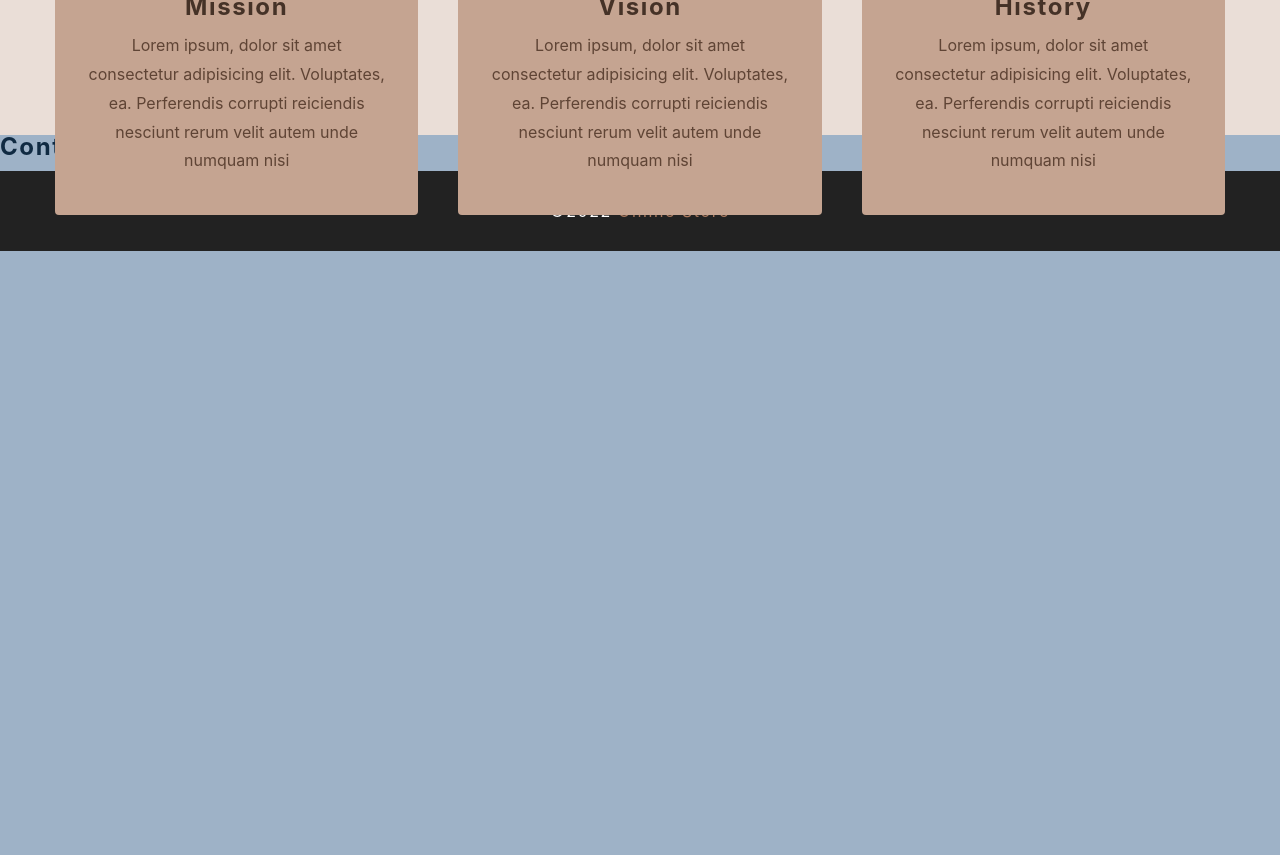
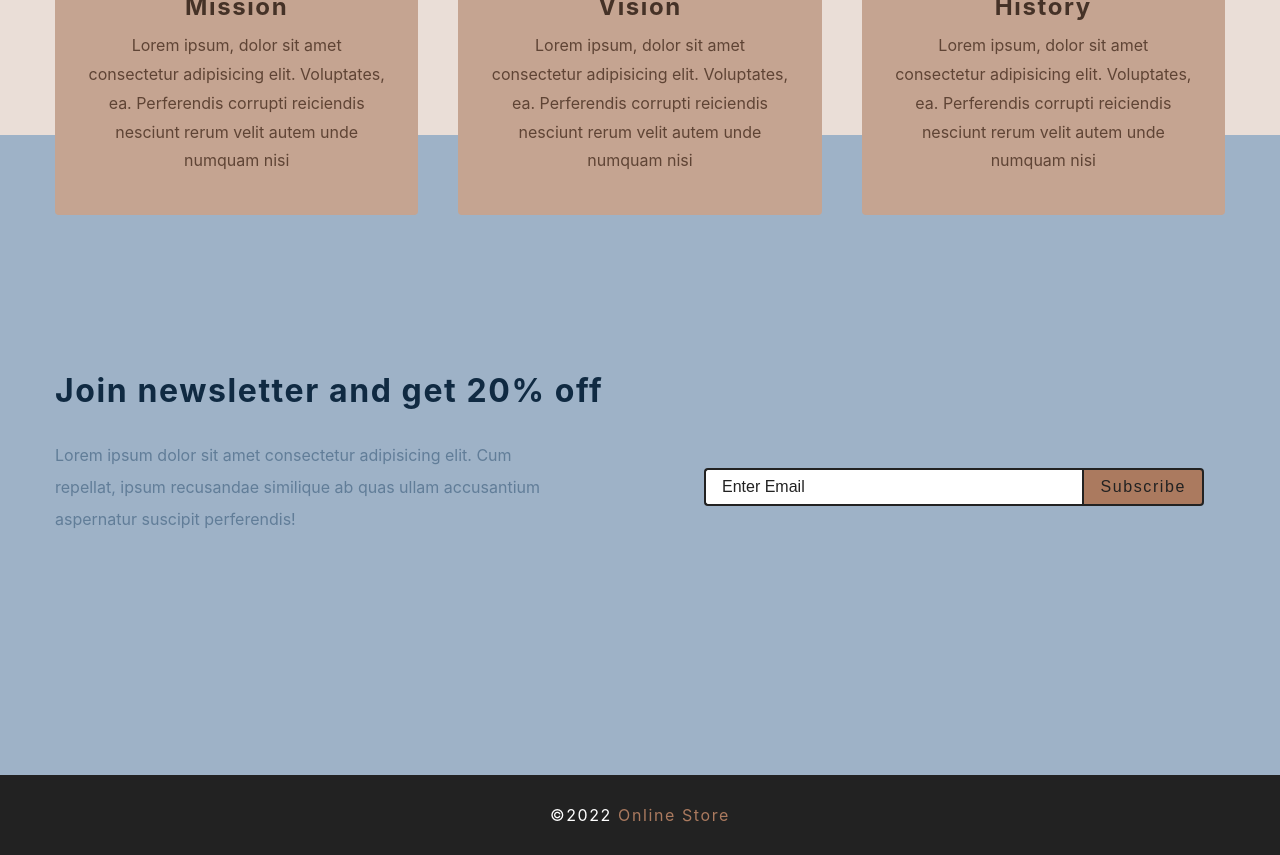
Before and after one commit to zgdino/e-commerce-store, a React (Create React App) app: page / in a window 1280 px wide. Shown: the part 1220-2075 px from the top of the page. Before the commit the page ends 1471 px from the top, so only its background shows below. Built offline with nearby package versions, Linux system fonts and the light colour scheme.

Commit message:
Build contact component on home page

```diff
--- a/src/components/Contact.js
+++ b/src/components/Contact.js
@@ -2,7 +2,28 @@
 import styled from 'styled-components'
 
 const Contact = () => {
-  return <h4>contact section</h4>
+  return (
+    <Wrapper>
+      <div className='section-center'>
+        <h3>Join newsletter and get 20% off</h3>
+        <div className='content'>
+          <p>
+            Lorem ipsum dolor sit amet consectetur adipisicing elit. Cum
+            repellat, ipsum recusandae similique ab quas ullam accusantium
+            aspernatur suscipit perferendis!
+          </p>
+          <form className='contact-form'>
+            <input
+              type='email'
+              className='form-input'
+              placeholder='enter email'
+            />
+            <button type="submit" className='submit-btn'>subscribe</button>
+          </form>
+        </div>
+      </div>
+    </Wrapper>
+  )
 }
 const Wrapper = styled.section`
   padding: 5rem 0;
```
